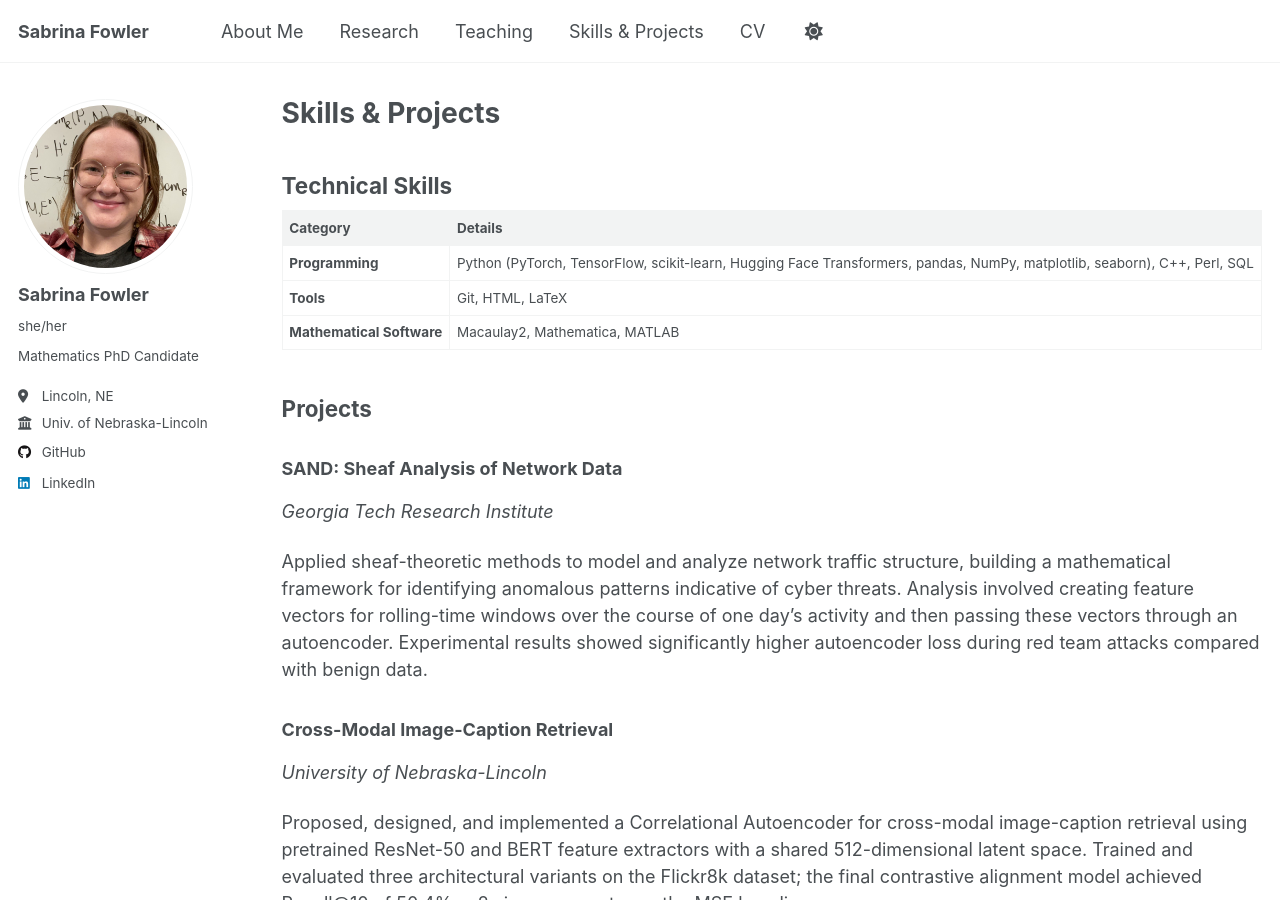
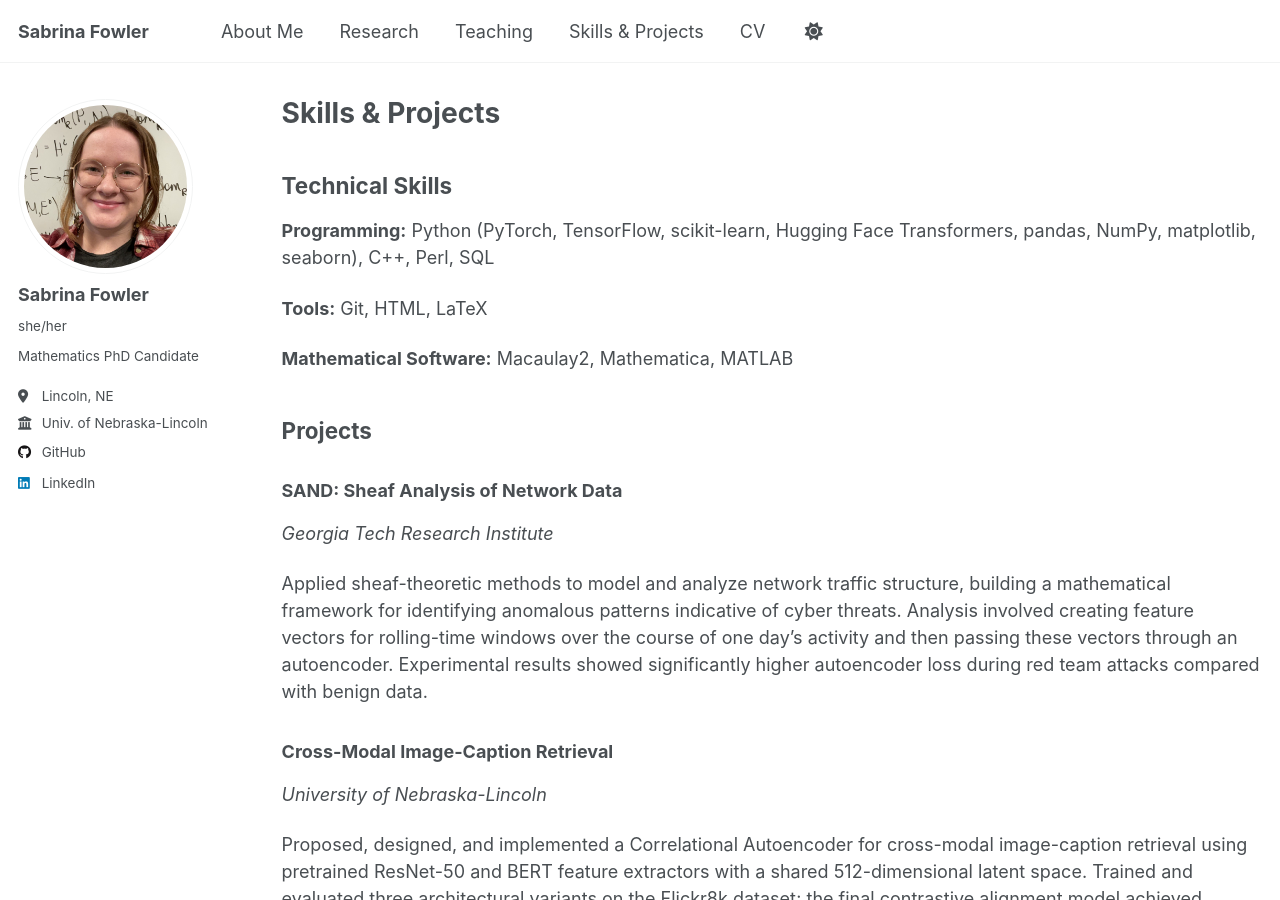
Before and after one commit to sabrinafowler/sabrinafowler.github.io, a Jekyll site: the page built from _pages/skills.md, in a window 1280 px wide and 900 px high. Built offline with Jekyll 4.4.1, drawn with Linux system fonts in a browser that asks for light colours.

Commit message:
formatting

```diff
--- a/_pages/skills.md
+++ b/_pages/skills.md
@@ -7,11 +7,12 @@ author_profile: true
 
 ## Technical Skills
 
-| Category | Details |
-|----------|---------|
-| **Programming** | Python (PyTorch, TensorFlow, scikit-learn, Hugging Face Transformers, pandas, NumPy, matplotlib, seaborn), C++, Perl, SQL |
-| **Tools** | Git, HTML, LaTeX |
-| **Mathematical Software** | Macaulay2, Mathematica, MATLAB |
+
+ **Programming:**  Python (PyTorch, TensorFlow, scikit-learn, Hugging Face Transformers, pandas, NumPy, matplotlib, seaborn), C++, Perl, SQL
+
+ **Tools:**  Git, HTML, LaTeX
+
+ **Mathematical Software:**  Macaulay2, Mathematica, MATLAB
 
 ## Projects
 
```
